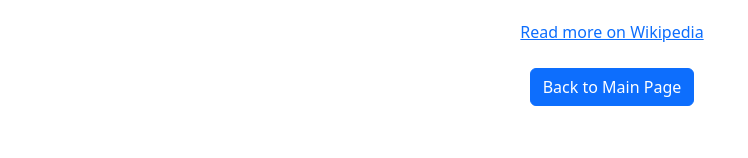
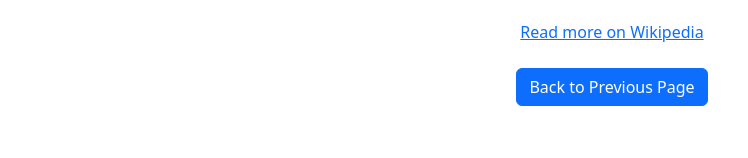
Before and after one commit to bishnu-suyel/animals, a React (Vite) app: page /animals/alligator in a window 1280 px wide. Shown: the part 130-288 px from the top of the page, without its empty margins (28-776 px from the left). Built offline with nearby package versions, Linux system fonts and the light colour scheme; no server answers.

Commit message:
Change the button name

```diff
--- a/src/routes/SinglePage.jsx
+++ b/src/routes/SinglePage.jsx
@@ -45,7 +45,7 @@ const SinglePage = ({ ...rest }) => {
           </a>
         </div>
         <button onClick={handleBackClick} className="btn btn-primary mt-4">
-          Back to Main Page
+          Back to Previous Page
         </button>
       </div>
     </>
```
